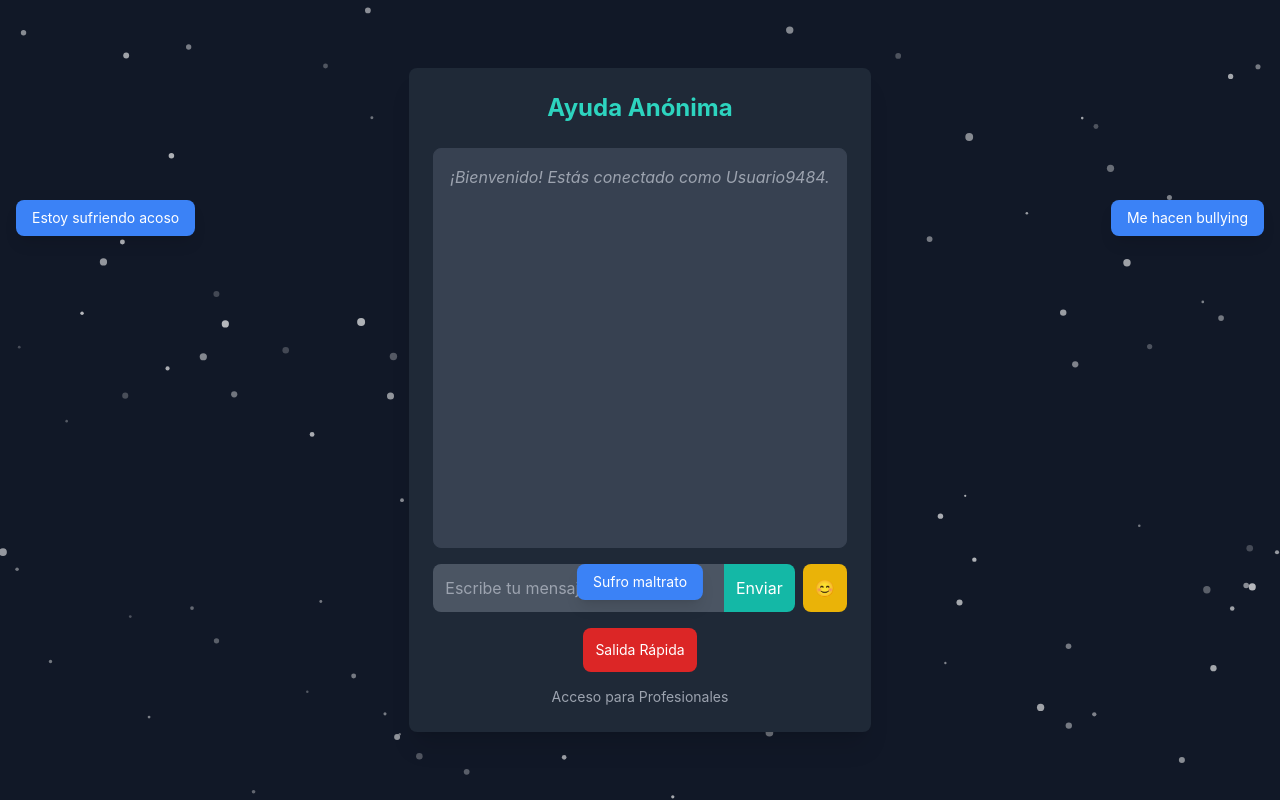
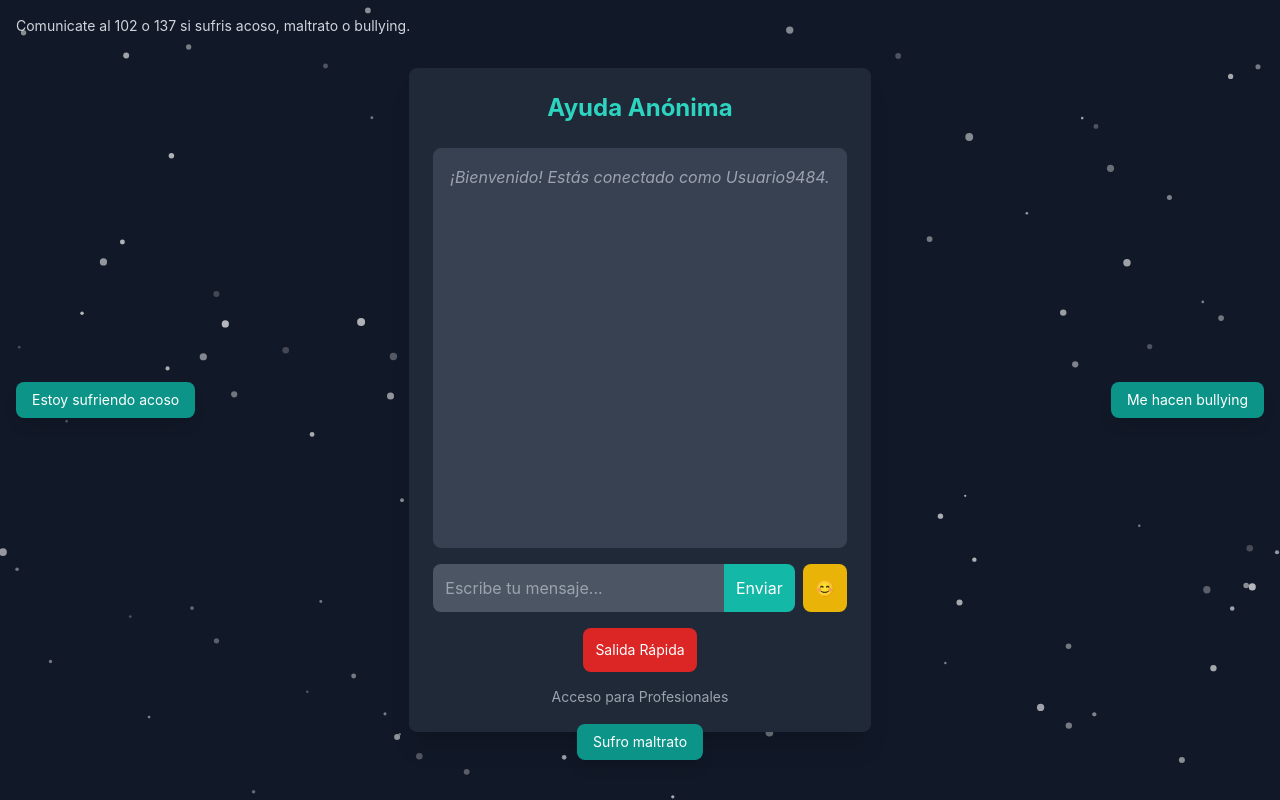
Before and after one commit to lovera2025/chat-anonimo, a website: page index.html in a window 1280 px wide. Drawn offline with nearby package versions, Linux system fonts and the light colour scheme; no server answers.

Commit message:
Add files via upload

```diff
--- a/index.html
+++ b/index.html
@@ -23,7 +23,7 @@
         let currentRoomId = null;
         let IS_ADMIN = false; // Variable para saber si el usuario es un profesional
 
-        // --- PLANTILLAS HTML (Sin cambios) ---
+        // --- PLANTILLAS HTML ---
         const loginTemplate = `
             <div class="w-full max-w-sm bg-gray-800 rounded-lg shadow-xl p-8">
                 <h1 class="text-2xl font-bold text-center mb-6 text-teal-400">Acceso Profesional</h1>
@@ -64,7 +64,7 @@
                 </div>
             </div>`;
 
-        // --- MANEJO DE VISTAS (Sin cambios) ---
+        // --- MANEJO DE VISTAS ---
         function showLogin() {
             appContainer.innerHTML = loginTemplate;
             document.getElementById('login-btn').addEventListener('click', handleLogin);
@@ -76,7 +76,7 @@
             document.getElementById('login-link').addEventListener('click', (e) => { e.preventDefault(); showLogin(); });
         }
 
-        // --- MANEJO DE FORMULARIOS (Sin cambios) ---
+        // --- MANEJO DE FORMULARIOS ---
         async function handleLogin(e) {
             e.preventDefault();
             const email = document.getElementById('email').value;
@@ -305,42 +305,42 @@
             if (proLoginContainer) proLoginContainer.innerHTML = '<a href="/?login=true" class="text-sm text-gray-400 hover:text-teal-400">Acceso para Profesionales</a>';
             if (quickExitButton) quickExitButton.addEventListener('click', () => { window.location.href = 'https://www.google.com'; });
 
-            // --- CÓDIGO MODIFICADO PARA LOS BOTONES DE ACCESO RÁPIDO ---
             const messageInput = document.getElementById('message-input');
 
             // Función auxiliar para crear y posicionar un botón de acceso rápido
             const createShortcutButton = (text, positionClasses) => {
                 const button = document.createElement('button');
                 button.textContent = text;
-                // Estilos de TailwindCSS para los botones
-                button.className = `fixed ${positionClasses} bg-blue-500 text-white py-2 px-4 rounded-lg shadow-lg hover:bg-blue-600 focus:outline-none text-sm z-20`;
+                // CAMBIO: Color de fondo ajustado para coincidir con la imagen
+                button.className = `fixed ${positionClasses} bg-teal-600 text-white py-2 px-4 rounded-lg shadow-lg hover:bg-teal-700 focus:outline-none text-sm z-20`;
 
-                // Evento de clic para enviar el mensaje
                 button.addEventListener('click', () => {
                     if (messageInput) {
-                        // Colocamos el texto del botón en el campo de texto y lo enviamos
                         messageInput.value = text;
                         sendMessage();
                     }
                 });
-
-                // Agregamos el botón al cuerpo del documento para que sea visible
                 document.body.appendChild(button);
             };
 
-            // Creamos los tres botones con sus textos y posiciones
-            if (!IS_ADMIN) { // Nos aseguramos de que solo los usuarios normales vean estos botones
-                 createShortcutButton('Estoy sufriendo acoso', 'top-1/4 left-4');
-                 createShortcutButton('Me hacen bullying', 'top-1/4 right-4');
-                 createShortcutButton('Sufro maltrato', 'bottom-1/4 left-1/2 -translate-x-1/2');
-            }
-            // --- FIN DEL CÓDIGO MODIFICADO ---
+            // Nos aseguramos de que solo los usuarios normales vean estos elementos
+            if (!IS_ADMIN) {
+                // NUEVO: Aviso en la esquina superior izquierda
+                const helpNotice = document.createElement('p');
+                helpNotice.textContent = 'Comunicate al 102 o 137 si sufris acoso, maltrato o bullying.';
+                helpNotice.className = 'fixed top-4 left-4 text-gray-300 text-sm z-20';
+                document.body.appendChild(helpNotice);
 
-            // Emoji feature se llama condicionalmente más adelante
-            if (!IS_ADMIN) {
-                 setupEmojiFeature();
+                // CAMBIO: Nuevas clases de posición para los botones
+                createShortcutButton('Estoy sufriendo acoso', 'top-1/2 -translate-y-1/2 left-4');
+                createShortcutButton('Me hacen bullying', 'top-1/2 -translate-y-1/2 right-4');
+                createShortcutButton('Sufro maltrato', 'bottom-10 left-1/2 -translate-x-1/2');
+
+                // Se configura la función de emojis para el usuario
+                setupEmojiFeature();
             }
 
+            // Lógica para el fondo animado
             const backgroundCanvas = document.getElementById('background-canvas');
             if(backgroundCanvas) {
                 const ctx = backgroundCanvas.getContext('2d');
@@ -367,7 +367,7 @@
             }
         }
 
-        // --- INICIALIZACIÓN DEL SCRIPT (Sin cambios) ---
+        // --- INICIALIZACIÓN DEL SCRIPT ---
         async function initialize() {
             try {
                 const response = await fetch('/check-session');
```
